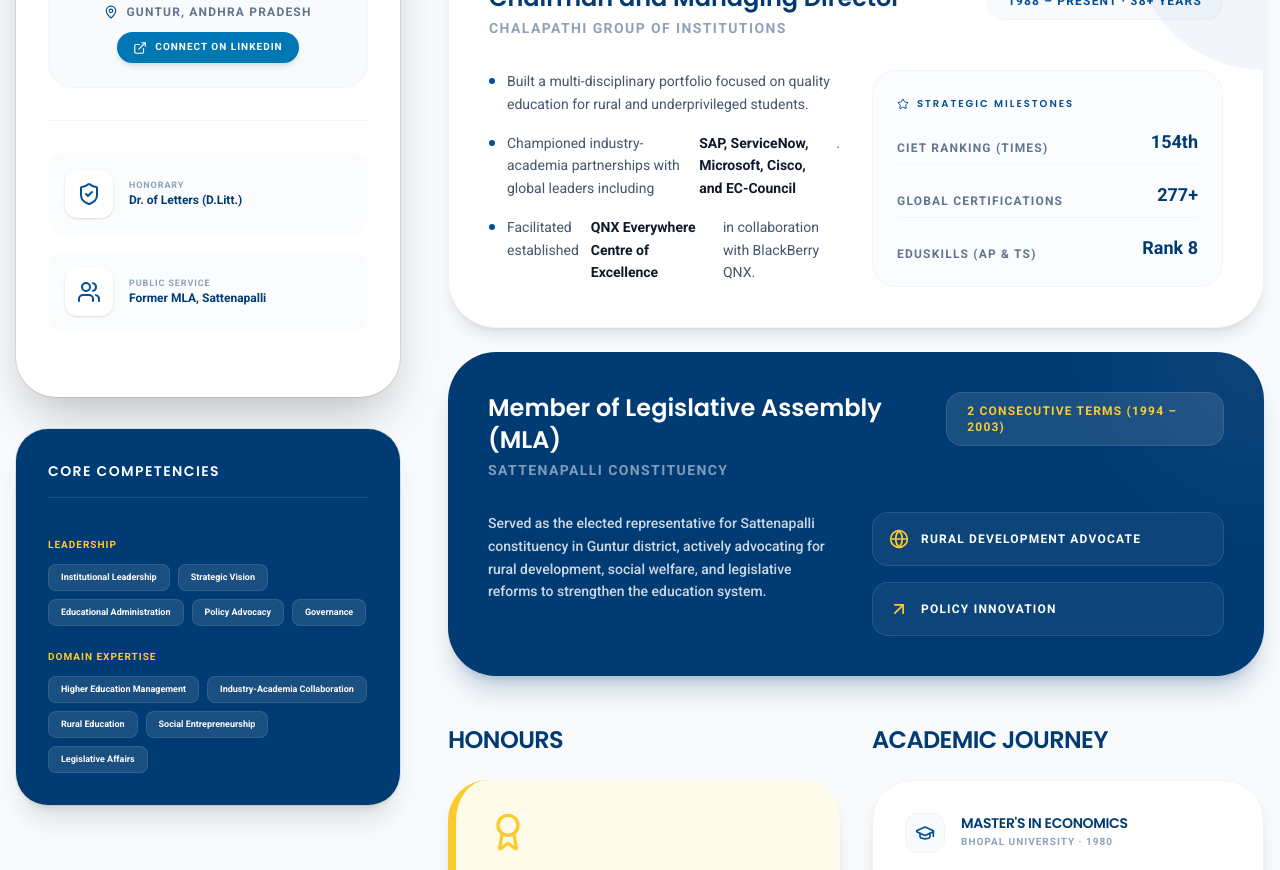
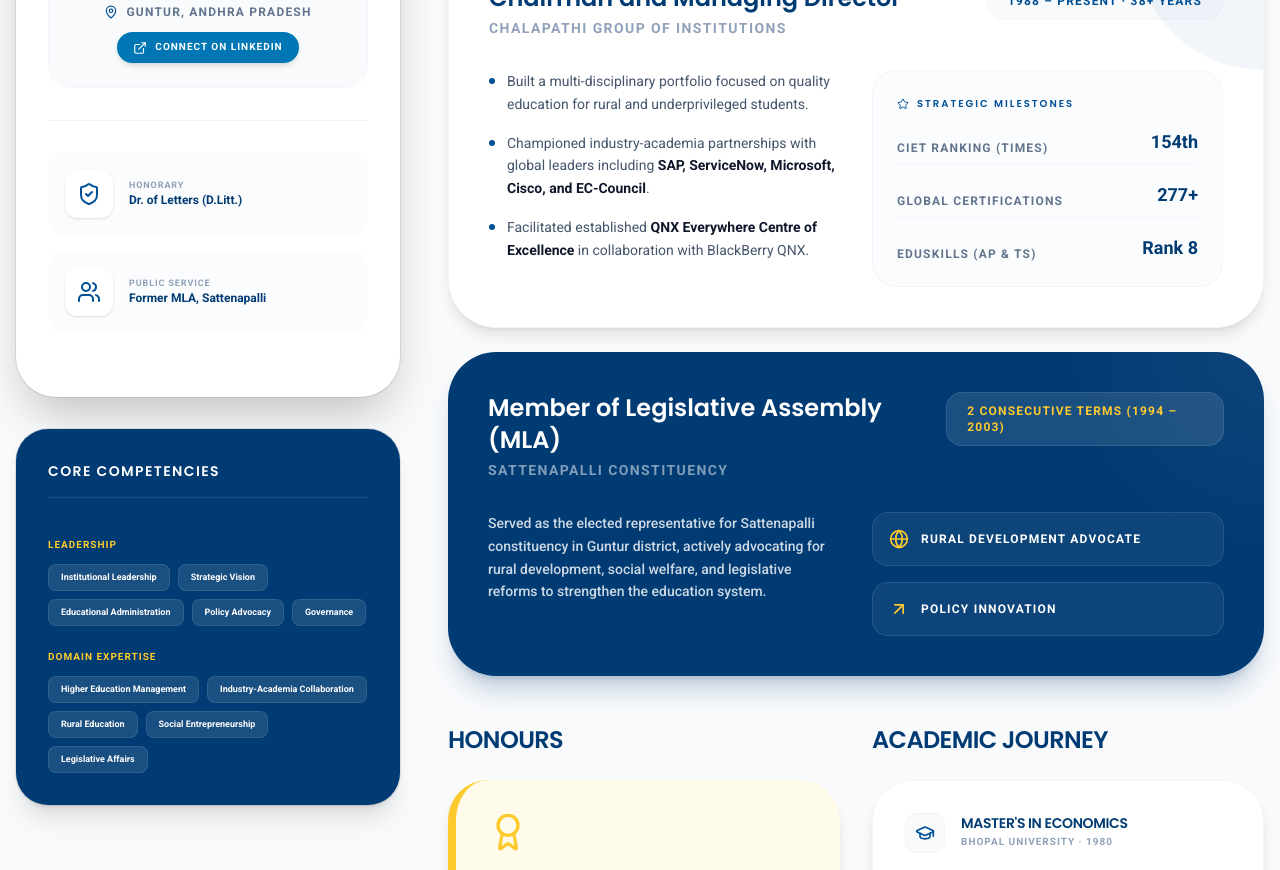
Before and after one commit to clpt-magni/clpt, a Next.js app: page /about/chairman in a window 1280 px wide. Shown: the part 1080-1950 px from the top of the page. Built offline with nearby package versions, Linux system fonts and the light colour scheme; no server answers.

Commit message:
Fixed bullet point layout alignment in Chairman's profile

```diff
--- a/src/app/(public)/about/chairman/page.tsx
+++ b/src/app/(public)/about/chairman/page.tsx
@@ -163,15 +163,15 @@ export default function ChairmanProfile() {
                     <ul className="space-y-4">
                       <li className="flex items-start gap-3 text-sm text-slate-600 leading-relaxed">
                         <div className="w-1.5 h-1.5 rounded-full bg-primary mt-2 flex-shrink-0" />
-                        Built a multi-disciplinary portfolio focused on quality education for rural and underprivileged students.
+                        <div>Built a multi-disciplinary portfolio focused on quality education for rural and underprivileged students.</div>
                       </li>
                       <li className="flex items-start gap-3 text-sm text-slate-600 leading-relaxed">
                         <div className="w-1.5 h-1.5 rounded-full bg-primary mt-2 flex-shrink-0" />
-                        Championed industry-academia partnerships with global leaders including <strong className="text-slate-900">SAP, ServiceNow, Microsoft, Cisco, and EC-Council</strong>.
+                        <div>Championed industry-academia partnerships with global leaders including <strong className="text-slate-900">SAP, ServiceNow, Microsoft, Cisco, and EC-Council</strong>.</div>
                       </li>
                       <li className="flex items-start gap-3 text-sm text-slate-600 leading-relaxed">
                         <div className="w-1.5 h-1.5 rounded-full bg-primary mt-2 flex-shrink-0" />
-                        Facilitated established <strong className="text-slate-900">QNX Everywhere Centre of Excellence</strong> in collaboration with BlackBerry QNX.
+                        <div>Facilitated established <strong className="text-slate-900">QNX Everywhere Centre of Excellence</strong> in collaboration with BlackBerry QNX.</div>
                       </li>
                     </ul>
                     <div className="bg-slate-50/50 p-6 rounded-3xl border border-slate-100">
```
